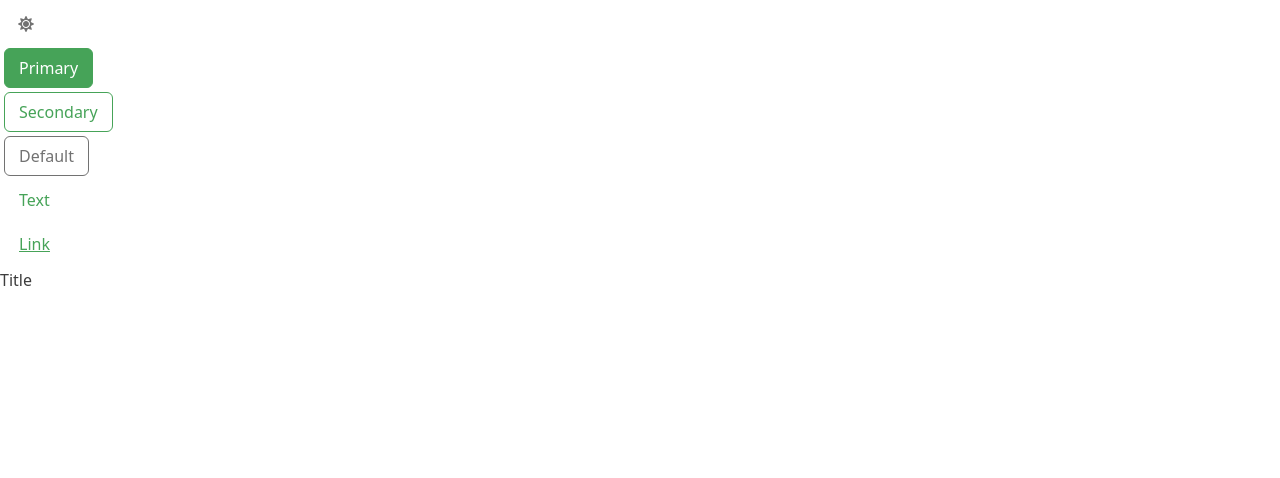
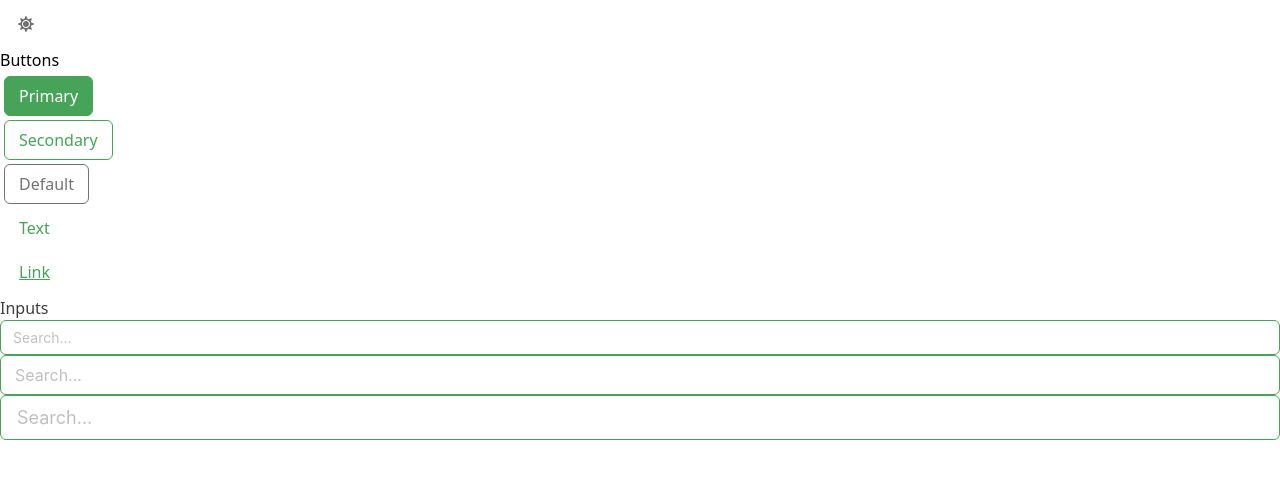
Before and after one commit to abdulakhatov-tech/greenstore-tsc, a React (Vite) app: page / in a window 1280 px wide. Shown: the top 478 px of the page. Built offline with nearby package versions, Linux system fonts and the light colour scheme.

Commit message:
feat(input): added input component

```diff
--- a/src/@interfaces/generic.ts
+++ b/src/@interfaces/generic.ts
@@ -1,4 +1,4 @@
-import { ReactNode, ButtonHTMLAttributes } from "react";
+import { ReactNode, ButtonHTMLAttributes, InputHTMLAttributes } from "react";
 
 export type ThemeT = "light" | "dark";
 export type ButtonVariantT = "primary" | "secondary" | "default" | "text" | "link";
@@ -25,3 +25,13 @@ export interface GetButtonStyleParamsI {
   className?: string;
   theme?: ThemeT;
 }
+
+export interface CustomInputHTMLAttributes<T> extends Omit<InputHTMLAttributes<T>, 'size'> {
+  size?: "small" | "medium" | "large";
+}
+
+export interface InputPropI extends CustomInputHTMLAttributes<HTMLInputElement> {
+  type?: "text" | "password" | "number" | "email" | "search" | "tel" | "url" | "date" | "datetime" | "month" | "week" | "time" | "datetime-local" | "range" | "color";
+  placeholder?: string;
+  className?: string;
+}
--- a/src/App.tsx
+++ b/src/App.tsx
@@ -1,4 +1,5 @@
 import Button from '@generic/button';
+import Input from '@generic/input';
 import Theme from '@tools/theme';
 
 const App = () => {
@@ -6,13 +7,16 @@ const App = () => {
   return (
     <div className="app">
       <Theme />
+      <h1>Buttons</h1>
       <Button variant='primary'>Primary</Button>
       <Button variant='secondary'>Secondary</Button>
       <Button variant='default'>Default</Button>
       <Button variant="text">Text</Button>
       <Button variant="link">Link</Button>
-      <h1 className='text-black bg-white'>Title</h1>
-
+      <h1 className='text-black bg-white'>Inputs</h1>
+      <Input size='small' placeholder='Search...' />
+      <Input size='medium' placeholder='Search...' />
+      <Input size='large' placeholder='Search...' />
     </div>
   );
 };
--- a/src/generic/index.ts
+++ b/src/generic/index.ts
@@ -1 +1,2 @@
 export { default as Button } from './button'
+export { default as Input } from './input'
--- /dev/null
+++ b/src/generic/input/index.tsx
@@ -0,0 +1,37 @@
+import { Input as InputComp, InputRef } from "antd";
+import { forwardRef, memo, ForwardedRef, FC } from "react";
+import { InputPropI } from "@interfaces/generic";
+import { inputStyle } from "./style";
+
+const Input:FC = memo(
+  forwardRef<InputRef, InputPropI>(
+    (
+      { type = "text", placeholder, size = "medium", className, ...props },
+      ref: ForwardedRef<InputRef>
+    ) => {
+
+      if (type === "password") {
+        return (
+          <InputComp.Password
+            ref={ref}
+            placeholder={placeholder}
+            className={inputStyle({size, className})}
+            {...props}
+          />
+        );
+      }
+
+      return (
+        <InputComp
+          ref={ref}
+          type={type}
+          placeholder={placeholder}
+          className={inputStyle({size, className})}
+          {...props}
+        />
+      );
+    }
+  )
+);
+
+export default Input;
--- /dev/null
+++ b/src/generic/input/style.ts
@@ -0,0 +1,14 @@
+const sizeClasses = {
+    small: "h-[30px] md:h-[35px] px-[10px] md:px-[12px] text-[10px] md:text-[12px] lg:text-[14px]",
+    medium: "h-[35px] md:h-[40px] px-[12px] md:px-[14px] text-[12px] md:text-[14px] lg:text-[16px]",
+    large: "h-[40px] md:h-[45px] px-[14px] md:px-[16px] text-[14px] md:text-[16px] lg:text-[18px]",
+};
+
+interface InputStyleProps {
+    size: "small" | "medium" | "large";
+    className?: string;
+}
+
+export const inputStyle = ({ size, className = "" }: InputStyleProps): string => {
+    return `border-green outline-green focus:border-green focus:outline-green hover:border-green hover:outline-green ${sizeClasses[size]} ${className}`;
+};
--- a/src/index.css
+++ b/src/index.css
@@ -65,14 +65,15 @@
 /* Ensure body uses the background color variable */
 body {
   background-color: var(--color-bgGray);
+  margin: 0 !important;
 }
 
 .container {
+  max-width: 1216px;
+  min-width: 320px;
   width: 100%;
   margin: 0 auto;
-  max-width: 1216px;
   padding: 0px 16px;
-  min-width: 320px;
 }
 
 header,
```
